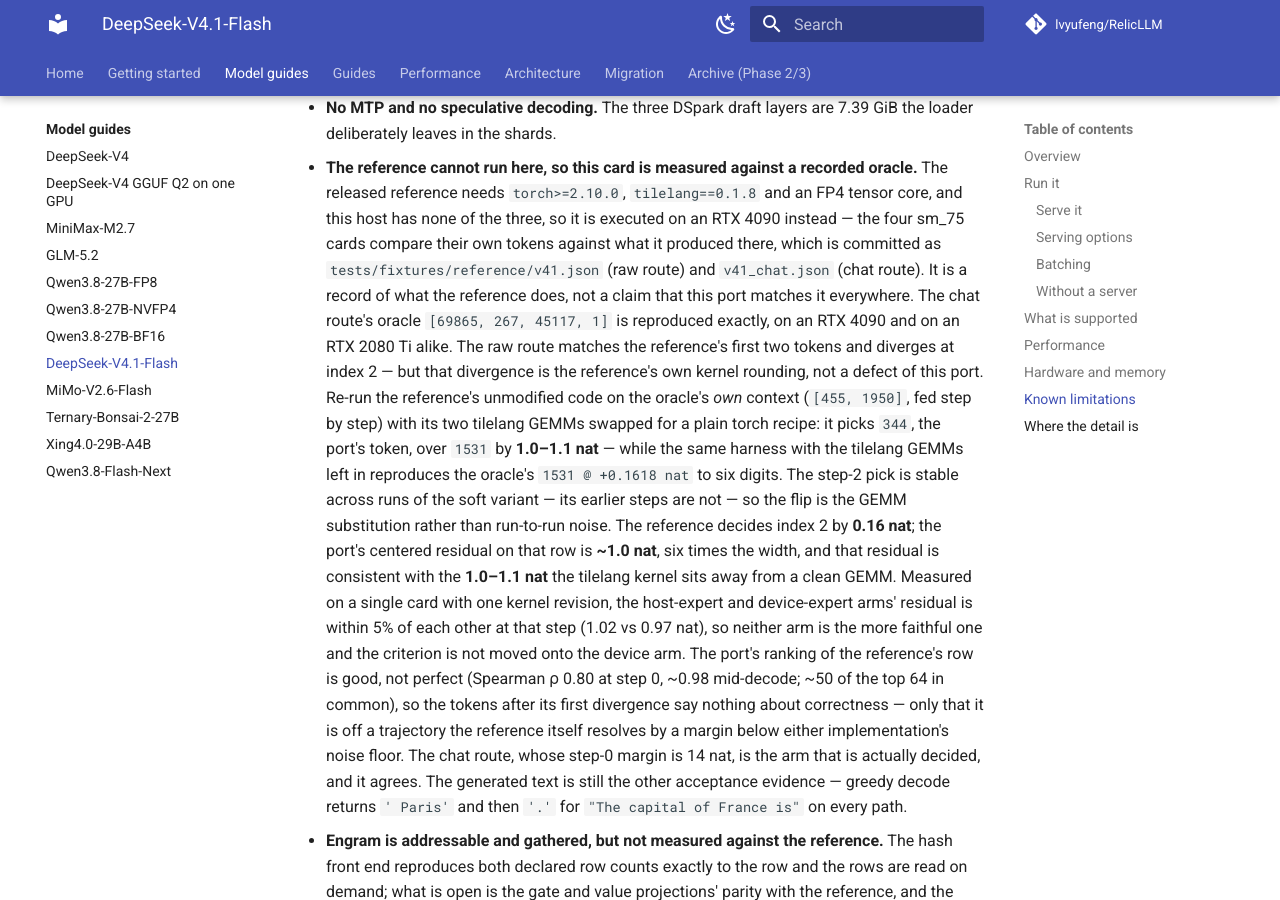
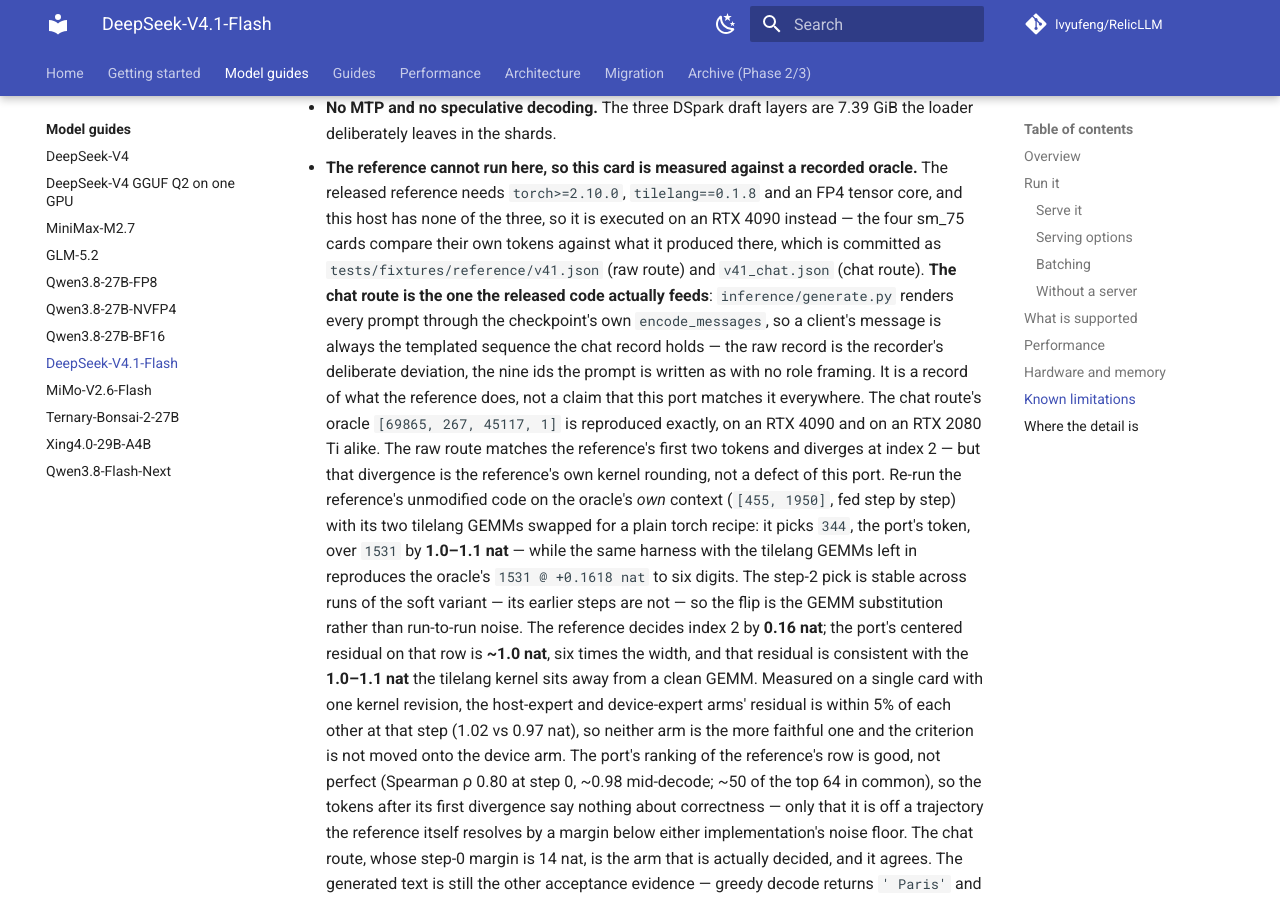
Before and after one commit to lvyufeng/RelicLLM, an MkDocs documentation site: the page built from docs/models/deepseek-v4.1-flash.md, in a window 1280 px wide and 900 px high, scrolled down 5698 px. Built offline with MkDocs 1.6.1 and Material for MkDocs 9.7.7, drawn with Linux system fonts in a browser that asks for light colours; comment, search, counter and statistics services are not loaded.

Commit message:
docs(v41): say the released entry point is always chat-templated (#184)
The page compares the port to two oracles, raw and chat, without saying
which one the released code actually produces. inference/generate.py
renders every prompt through the checkpoint's own encode_messages -- its
interactive loop and its batch path alike -- so a client's message is the
templated sequence the chat record holds, and the raw record is the
recorder's deliberate deviation: the nine ids the prompt is written as,
with no role framing. Naming that makes the chat route's role explicit
rather than leaving a reader to weigh two records with no stated priority.

Co-authored-by: lvyufeng <lvyufeng@users.noreply.github.com>
Co-authored-by: Claude Code <noreply@anthropic.com>

```diff
--- a/docs/models/deepseek-v4.1-flash.md
+++ b/docs/models/deepseek-v4.1-flash.md
@@ -172,7 +172,11 @@ and Engram in host memory or on disk before kernel work matters.
   reference needs `torch>=2.10.0`, `tilelang==0.1.8` and an FP4 tensor core, and this host has none of
   the three, so it is executed on an RTX 4090 instead — the four sm_75 cards compare their own tokens
   against what it produced there, which is committed as
-  `tests/fixtures/reference/v41.json` (raw route) and `v41_chat.json` (chat route). It is a record of
+  `tests/fixtures/reference/v41.json` (raw route) and `v41_chat.json` (chat route). **The chat route
+  is the one the released code actually feeds**: `inference/generate.py` renders every prompt through
+  the checkpoint's own `encode_messages`, so a client's message is always the templated sequence the
+  chat record holds — the raw record is the recorder's deliberate deviation, the nine ids the prompt
+  is written as with no role framing. It is a record of
   what the reference does, not a claim that this port matches it everywhere. The chat route's oracle
   `[69865, 267, 45117, 1]` is reproduced exactly, on an RTX 4090 and on an RTX 2080 Ti alike. The raw
   route matches the reference's first two tokens and diverges at index 2 — but that divergence is the
```
